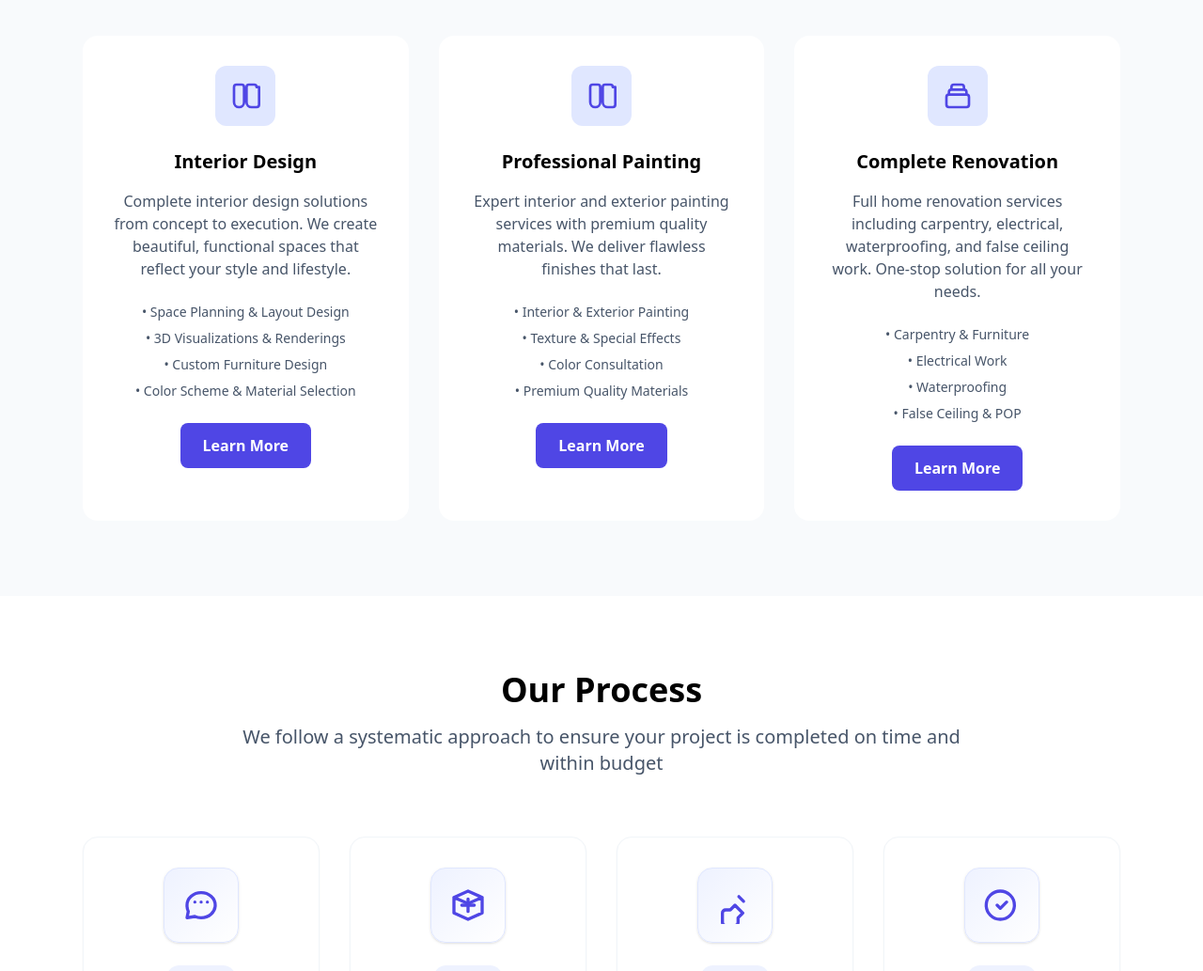
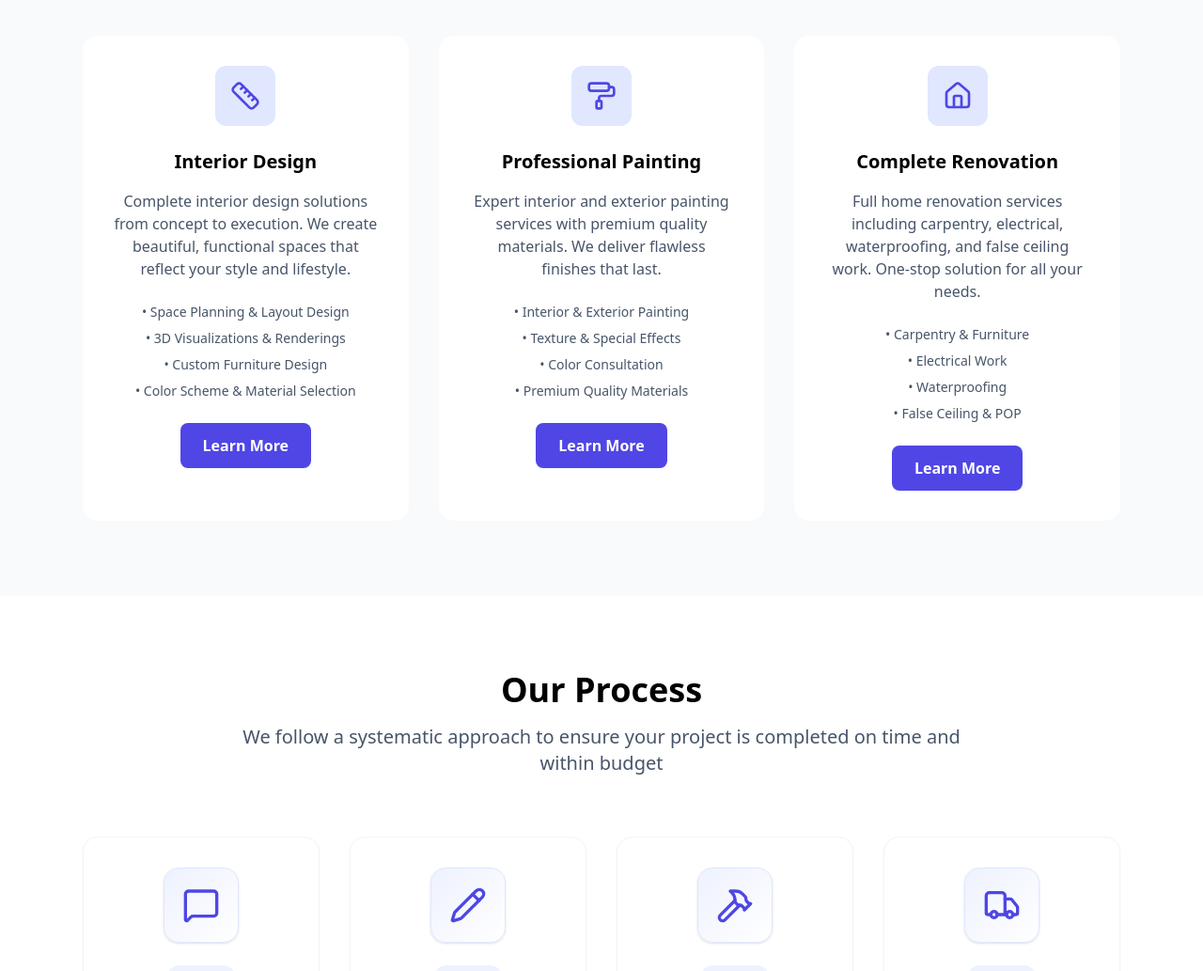
Before and after one commit to rizwan-dev/homemakeover, a Next.js app: page / in a window 1280 px wide. Shown: the part 1322-2355 px from the top of the page at 94% size. Built offline with nearby package versions, Linux system fonts and the light colour scheme.

Commit message:
Improved icons design

```diff
--- a/package.json
+++ b/package.json
@@ -11,6 +11,7 @@
   "dependencies": {
     "@neondatabase/serverless": "^0.9.1",
     "@sendgrid/mail": "^8.1.5",
+    "lucide-react": "0.539.0",
     "next": "14.0.0",
     "nodemailer": "^7.0.5",
     "react": "18.2.0",
--- a/pages/index.js
+++ b/pages/index.js
@@ -1,4 +1,5 @@
 import Head from 'next/head'
+import { Ruler, PaintRoller, Home as HomeIcon, MessageSquare, Pencil, Hammer, Truck } from 'lucide-react'
 import { useState, useRef, useEffect } from 'react'
 import Header from '../components/Header'
 import Footer from '../components/Footer'
@@ -127,43 +128,25 @@ export default function Home({ reviewImages = [], sliderImages = [] }) {
       step: '01',
       title: 'Consultation',
       description: 'Free initial consultation to understand your vision and requirements',
-      icon: (
-        <svg className="w-10 h-10 text-indigo-600" fill="none" stroke="currentColor" viewBox="0 0 24 24">
-          <path strokeLinecap="round" strokeLinejoin="round" strokeWidth={2} d="M8 10h.01M12 10h.01M16 10h.01M21 12c0 4.418-4.03 8-9 8a9.863 9.863 0 01-4-.8L3 20l.8-4A8.963 8.963 0 013 12c0-4.418 4.03-8 9-8s9 3.582 9 8z" />
-        </svg>
-      )
+      icon: (<MessageSquare className="w-10 h-10 text-indigo-600" aria-hidden />)
     },
     {
       step: '02',
       title: 'Design & Planning',
       description: 'Detailed design planning with 3D visualizations and material selection',
-      icon: (
-        <svg className="w-10 h-10 text-indigo-600" fill="none" stroke="currentColor" viewBox="0 0 24 24">
-          <path strokeLinecap="round" strokeLinejoin="round" strokeWidth={2} d="M12 8v8m4-4H8" />
-          <path strokeLinecap="round" strokeLinejoin="round" strokeWidth={2} d="M3 7l9-4 9 4-9 4-9-4zm0 0v10l9 4 9-4V7" />
-        </svg>
-      )
+      icon: (<Pencil className="w-10 h-10 text-indigo-600" aria-hidden />)
     },
     {
       step: '03',
       title: 'Execution',
       description: 'Professional execution with quality materials and expert craftsmanship',
-      icon: (
-        <svg className="w-10 h-10 text-indigo-600" fill="none" stroke="currentColor" viewBox="0 0 24 24">
-          <path strokeLinecap="round" strokeLinejoin="round" strokeWidth={2} d="M4 21v-4a2 2 0 012-2h3l3-3 5 5-3 3v3a2 2 0 01-2 2H6a2 2 0 01-2-2z" />
-          <path strokeLinecap="round" strokeLinejoin="round" strokeWidth={2} d="M14.5 6.5l3 3" />
-        </svg>
-      )
+      icon: (<Hammer className="w-10 h-10 text-indigo-600" aria-hidden />)
     },
     {
       step: '04',
       title: 'Delivery',
       description: 'Timely project completion with quality assurance and warranty',
-      icon: (
-        <svg className="w-10 h-10 text-indigo-600" fill="none" stroke="currentColor" viewBox="0 0 24 24">
-          <path strokeLinecap="round" strokeLinejoin="round" strokeWidth={2} d="M9 12l2 2 4-4m5 2a9 9 0 11-18 0 9 9 0 0118 0z" />
-        </svg>
-      )
+      icon: (<Truck className="w-10 h-10 text-indigo-600" aria-hidden />)
     }
   ]
 
@@ -333,10 +316,8 @@ export default function Home({ reviewImages = [], sliderImages = [] }) {
 
             <div className="grid md:grid-cols-3 gap-8">
               <div className="bg-white rounded-2xl p-8 text-center hover:shadow-lg transition-shadow">
-                <div className="w-16 h-16 bg-indigo-100 rounded-xl flex items-center justify-center mx-auto mb-6">
-                  <svg className="w-8 h-8 text-indigo-600" fill="none" stroke="currentColor" viewBox="0 0 24 24">
-                    <path strokeLinecap="round" strokeLinejoin="round" strokeWidth={2} d="M7 21a4 4 0 01-4-4V5a2 2 0 012-2h4a2 2 0 012 2v12a4 4 0 01-4 4zM21 5a2 2 0 00-2-2h-4a2 2 0 00-2 2v12a4 4 0 004 4h4a2 2 0 002-2V5z" />
-                  </svg>
+                <div className="w-16 h-16 bg-indigo-100 rounded-xl flex items-center justify-center mx-auto mb-6 text-indigo-600">
+                  <Ruler className="w-8 h-8" aria-hidden />
                 </div>
                 <h3 className="text-xl font-bold mb-4">Interior Design</h3>
                 <p className="text-slate-600 mb-6">
@@ -355,10 +336,8 @@ export default function Home({ reviewImages = [], sliderImages = [] }) {
               </div>
 
               <div className="bg-white rounded-2xl p-8 text-center hover:shadow-lg transition-shadow">
-                <div className="w-16 h-16 bg-indigo-100 rounded-xl flex items-center justify-center mx-auto mb-6">
-                  <svg className="w-8 h-8 text-indigo-600" fill="none" stroke="currentColor" viewBox="0 0 24 24">
-                    <path strokeLinecap="round" strokeLinejoin="round" strokeWidth={2} d="M7 21a4 4 0 01-4-4V5a2 2 0 012-2h4a2 2 0 012 2v12a4 4 0 01-4 4zM21 5a2 2 0 00-2-2h-4a2 2 0 00-2 2v12a4 4 0 004 4h4a2 2 0 002-2V5z" />
-                  </svg>
+                <div className="w-16 h-16 bg-indigo-100 rounded-xl flex items-center justify-center mx-auto mb-6 text-indigo-600">
+                  <PaintRoller className="w-8 h-8" aria-hidden />
                 </div>
                 <h3 className="text-xl font-bold mb-4">Professional Painting</h3>
                 <p className="text-slate-600 mb-6">
@@ -377,10 +356,8 @@ export default function Home({ reviewImages = [], sliderImages = [] }) {
               </div>
 
               <div className="bg-white rounded-2xl p-8 text-center hover:shadow-lg transition-shadow">
-                <div className="w-16 h-16 bg-indigo-100 rounded-xl flex items-center justify-center mx-auto mb-6">
-                  <svg className="w-8 h-8 text-indigo-600" fill="none" stroke="currentColor" viewBox="0 0 24 24">
-                    <path strokeLinecap="round" strokeLinejoin="round" strokeWidth={2} d="M19 11H5m14 0a2 2 0 012 2v6a2 2 0 01-2 2H5a2 2 0 01-2-2v-6a2 2 0 012-2m14 0V9a2 2 0 00-2-2M5 11V9a2 2 0 012-2m0 0V5a2 2 0 012-2h6a2 2 0 012 2v2M7 7h10" />
-                  </svg>
+                <div className="w-16 h-16 bg-indigo-100 rounded-xl flex items-center justify-center mx-auto mb-6 text-indigo-600">
+                  <HomeIcon className="w-8 h-8" aria-hidden />
                 </div>
                 <h3 className="text-xl font-bold mb-4">Complete Renovation</h3>
                 <p className="text-slate-600 mb-6">
```
Also changed, not shown: 1 other file (tests, documents, lock files or other folders).
